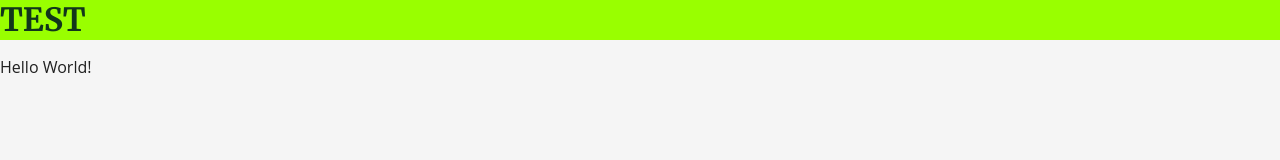
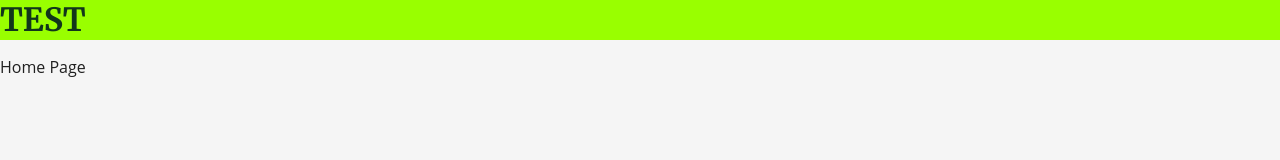
Before and after one commit to dmolinsky/grupp-6-receptsajt, a React (Vite) app: page / in a window 1280 px wide. Shown: the top 160 px of the page. Built offline with nearby package versions, Linux system fonts and the light colour scheme.

Commit message:
Create page jsx-files for category, recipe and notfound.

```diff
--- a/src/pages/home/Home.jsx
+++ b/src/pages/home/Home.jsx
@@ -1,7 +1,7 @@
 function Home() {
     return (
         <main>
-            <p>Hello World!</p>
+            <p>Home Page</p>
         </main>
     );
 }
```
Also changed, not shown: src/pages/category/CategoryPage.jsx (added, +9 -0 lines), src/pages/notFound/NotFound.jsx (added, +9 -0 lines), src/pages/recipe/RecipePage.jsx (added, +9 -0 lines), 1 other file (tests, documents, lock files or other folders).
